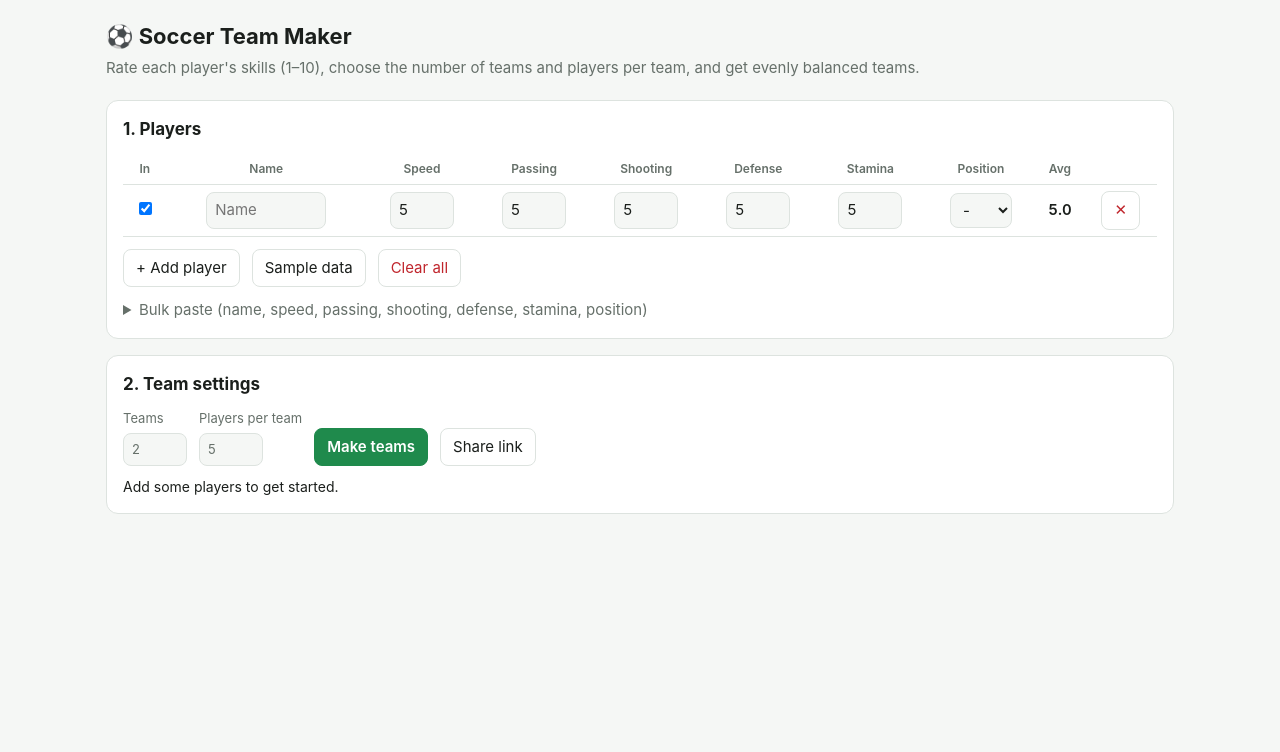
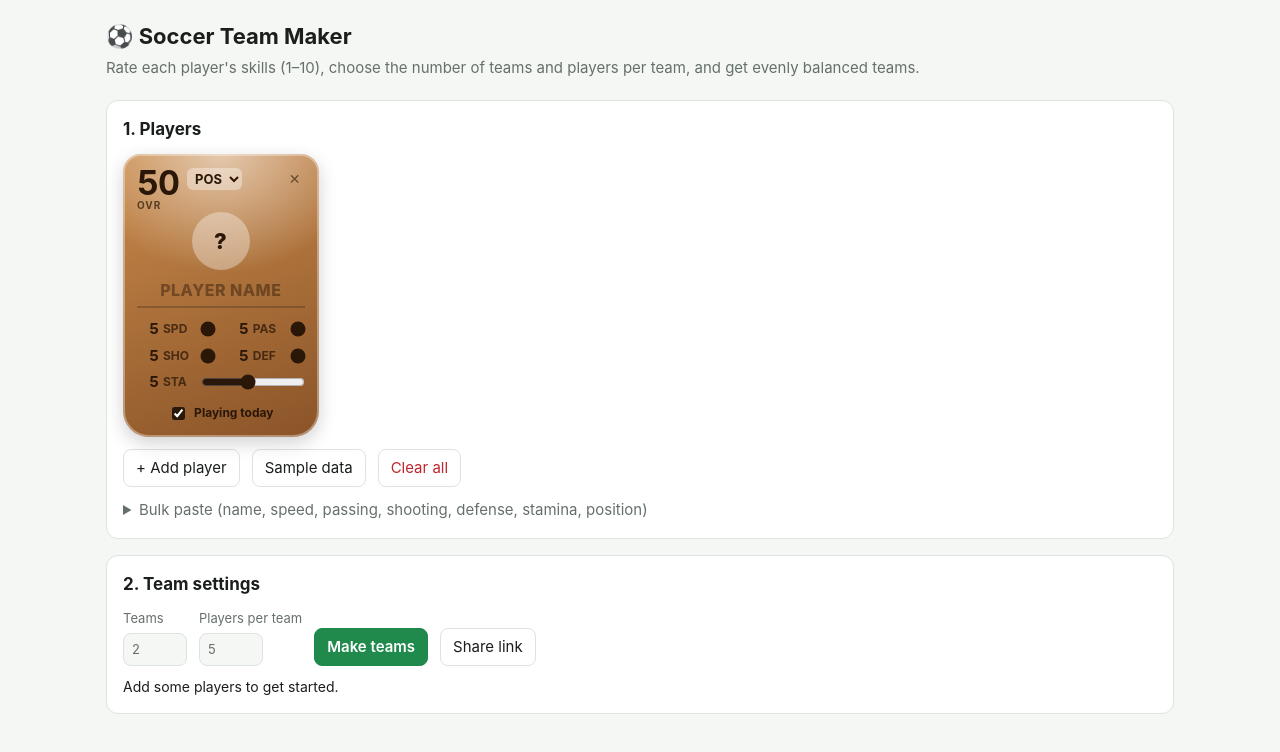
Before and after one commit to chococula/soccer, a plain HTML site: page index.html in a window 1280 px wide. Both pictures are taken after a click on the button "+ Add player". Drawn offline with Linux system fonts and the light colour scheme.

Commit message:
Replace player table with editable player cards
Each player is a card with an OVR rating, tier color (bronze/silver/gold/elite),
position picker, initials avatar, and a slider per skill.

Co-Authored-By: Claude Opus 5.5 <noreply@anthropic.com>

```diff
--- a/index.html
+++ b/index.html
@@ -33,12 +33,43 @@
   button { border: 1px solid var(--line); background: var(--card); border-radius: 8px; padding: 7px 12px; cursor: pointer; }
   button.primary { background: var(--accent); color: var(--accent-text); border-color: var(--accent); font-weight: 600; }
   button.danger { color: var(--err); }
-  .table-wrap { overflow-x: auto; }
-  table { border-collapse: collapse; width: 100%; min-width: 640px; }
-  th, td { padding: 6px 4px; border-bottom: 1px solid var(--line); text-align: center; }
-  th { font-size: 12px; color: var(--muted); font-weight: 600; }
-  td.name input { width: 120px; }
-  td.ovr { font-weight: 600; font-variant-numeric: tabular-nums; }
+  /* ---------- Player cards ---------- */
+  .cards { display: grid; grid-template-columns: repeat(auto-fill, minmax(190px, 1fr)); gap: 14px; }
+  .pcard {
+    --c1: #c98a4b; --c2: #8a5428; --ink: #2a1708; --chip: rgba(255,255,255,.35);
+    position: relative; color: var(--ink); border-radius: 18px 18px 26px 26px; padding: 12px 14px 14px;
+    background: radial-gradient(120% 70% at 50% 0%, rgba(255,255,255,.55), transparent 60%),
+                linear-gradient(160deg, var(--c1), var(--c2));
+    box-shadow: 0 6px 18px rgba(0,0,0,.18), inset 0 0 0 2px rgba(255,255,255,.35);
+    transition: transform .15s, opacity .15s, filter .15s;
+  }
+  .pcard:hover { transform: translateY(-2px); }
+  .pcard.silver { --c1: #e4e8ec; --c2: #9aa4ae; --ink: #1d242b; }
+  .pcard.gold   { --c1: #f7dd7a; --c2: #c79a1e; --ink: #2b2104; }
+  .pcard.elite  { --c1: #4b4f7a; --c2: #15162e; --ink: #f4e7b0; --chip: rgba(255,255,255,.14); }
+  .pcard.off { opacity: .45; filter: grayscale(.8); }
+  .pc-top { display: flex; align-items: flex-start; gap: 8px; }
+  .pc-ovr { font-size: 34px; font-weight: 800; line-height: 1; letter-spacing: -1px; font-variant-numeric: tabular-nums; }
+  .pc-ovr small { display: block; font-size: 10px; font-weight: 700; letter-spacing: 1px; opacity: .7; }
+  .pc-pos { margin-top: 2px; background: var(--chip); color: inherit; border: 0; border-radius: 6px;
+    padding: 2px 4px; font-weight: 700; font-size: 13px; }
+  .pc-pos option { color: #111; }
+  .pc-del { margin-left: auto; background: transparent; border: 0; color: inherit; opacity: .6; padding: 2px 4px; font-size: 14px; }
+  .pc-del:hover { opacity: 1; }
+  .pc-avatar { width: 58px; height: 58px; margin: 2px auto 6px; border-radius: 50%; display: grid; place-items: center;
+    background: var(--chip); font-size: 22px; font-weight: 800; letter-spacing: 1px; }
+  .pc-name { width: 100%; text-align: center; font-weight: 800; font-size: 16px; text-transform: uppercase; letter-spacing: .5px;
+    background: transparent !important; border: 0 !important; border-bottom: 2px solid rgba(0,0,0,.2) !important;
+    border-radius: 0 !important; color: inherit; padding: 2px 0 4px !important; }
+  .pc-name::placeholder { color: inherit; opacity: .45; }
+  .pc-stats { display: grid; grid-template-columns: 1fr 1fr; gap: 4px 12px; margin-top: 10px; }
+  .pc-stat { display: grid; grid-template-columns: 22px 34px 1fr; align-items: center; gap: 4px; font-size: 12px; }
+  .pc-stat:last-child { grid-column: 1 / -1; grid-template-columns: 22px 34px 1fr; }
+  .pc-stat b { font-size: 15px; text-align: right; font-variant-numeric: tabular-nums; }
+  .pc-stat span { font-weight: 700; opacity: .75; }
+  .pc-stat input[type=range] { width: 100%; accent-color: var(--ink); margin: 0; }
+  .pc-in { display: flex; justify-content: center; align-items: center; gap: 6px; margin-top: 10px; font-size: 12px; font-weight: 700; cursor: pointer; }
+  .pc-in input { accent-color: var(--ink); }
   .msg { margin-top: 10px; font-size: 14px; }
   .msg.warn { color: var(--warn); } .msg.err { color: var(--err); }
   .teams { display: grid; grid-template-columns: repeat(auto-fill, minmax(240px, 1fr)); gap: 12px; }
@@ -59,12 +90,7 @@
 
   <section class="card">
     <h2>1. Players</h2>
-    <div class="table-wrap">
-      <table>
-        <thead><tr id="headRow"></tr></thead>
-        <tbody id="playerBody"></tbody>
-      </table>
-    </div>
+    <div class="cards" id="playerBody"></div>
     <div class="row" style="margin-top:12px">
       <button id="addBtn">+ Add player</button>
       <button id="sampleBtn">Sample data</button>
@@ -135,36 +161,53 @@ function load() {
   try { applyData(JSON.parse(localStorage.getItem(STORE_KEY))); } catch (e) {}
 }
 
-/* ---------- Player table ---------- */
-function renderHead() {
-  $("headRow").innerHTML =
-    "<th>In</th><th>Name</th>" + SKILLS.map(s => `<th>${s}</th>`).join("") +
-    "<th>Position</th><th>Avg</th><th></th>";
+/* ---------- Player cards ---------- */
+const ABBR = ["SPD", "PAS", "SHO", "DEF", "STA"];
+const rating = (p) => Math.round(ovr(p) * 10);          // 1–10 average shown as 10–100
+const tier = (r) => r >= 85 ? "elite" : r >= 70 ? "gold" : r >= 55 ? "silver" : "bronze";
+const initials = (name) => (name.trim().split(/\s+/).map(w => w[0]).join("").slice(0, 2) || "?").toUpperCase();
+
+function refreshCard(card, p) {
+  const r = rating(p);
+  card.className = `pcard ${tier(r)}${p.on ? "" : " off"}`;
+  card.querySelector(".pc-ovr b").textContent = r;
+  card.querySelector(".pc-avatar").textContent = initials(p.name);
 }
 function renderPlayers() {
   const body = $("playerBody");
   body.innerHTML = "";
   players.forEach((p, idx) => {
-    const tr = document.createElement("tr");
-    tr.innerHTML =
-      `<td><input type="checkbox" data-k="on" ${p.on ? "checked" : ""}></td>` +
-      `<td class="name"><input type="text" data-k="name" placeholder="Name"></td>` +
-      p.skills.map((v, i) => `<td><input type="number" min="1" max="10" data-k="s${i}" value="${v}"></td>`).join("") +
-      `<td><select data-k="pos">${POSITIONS.map(x => `<option value="${x}" ${x === p.pos ? "selected" : ""}>${x || "-"}</option>`).join("")}</select></td>` +
-      `<td class="ovr">${ovr(p).toFixed(1)}</td>` +
-      `<td><button class="danger" data-k="del" title="Remove">✕</button></td>`;
-    tr.querySelector('[data-k="name"]').value = p.name;
-    tr.addEventListener("input", (e) => {
+    const card = document.createElement("div");
+    card.innerHTML =
+      `<div class="pc-top">` +
+        `<div class="pc-ovr"><b></b><small>OVR</small></div>` +
+        `<select class="pc-pos" data-k="pos" title="Position">${POSITIONS.map(x => `<option value="${x}" ${x === p.pos ? "selected" : ""}>${x || "POS"}</option>`).join("")}</select>` +
+        `<button class="pc-del" data-k="del" title="Remove">✕</button>` +
+      `</div>` +
+      `<div class="pc-avatar"></div>` +
+      `<input type="text" class="pc-name" data-k="name" placeholder="Player name" maxlength="24">` +
+      `<div class="pc-stats">` +
+        p.skills.map((v, i) =>
+          `<label class="pc-stat" title="${SKILLS[i]}"><b>${v}</b><span>${ABBR[i]}</span>` +
+          `<input type="range" min="1" max="10" step="1" value="${v}" data-k="s${i}"></label>`).join("") +
+      `</div>` +
+      `<label class="pc-in"><input type="checkbox" data-k="on" ${p.on ? "checked" : ""}> Playing today</label>`;
+    card.querySelector('[data-k="name"]').value = p.name;
+    refreshCard(card, p);
+    card.addEventListener("input", (e) => {
       const k = e.target.dataset.k;
       if (k === "name") p.name = e.target.value;
       else if (k === "on") p.on = e.target.checked;
       else if (k === "pos") p.pos = e.target.value;
-      else if (k && k[0] === "s") p.skills[+k.slice(1)] = clamp(e.target.value);
-      tr.querySelector(".ovr").textContent = ovr(p).toFixed(1);
+      else if (k && k[0] === "s") {
+        p.skills[+k.slice(1)] = clamp(e.target.value);
+        e.target.parentElement.querySelector("b").textContent = p.skills[+k.slice(1)];
+      }
+      refreshCard(card, p);
       save(); updateCountMsg();
     });
-    tr.querySelector('[data-k="del"]').onclick = () => { players.splice(idx, 1); renderPlayers(); save(); };
-    body.appendChild(tr);
+    card.querySelector('[data-k="del"]').onclick = () => { players.splice(idx, 1); renderPlayers(); save(); };
+    body.appendChild(card);
   });
   updateCountMsg();
 }
@@ -246,7 +289,7 @@ function renderResult(S) {
     const skillAvg = SKILLS.map((s, k) => `${s} ${(t.reduce((a, p) => a + p.skills[k], 0) / t.length).toFixed(1)}`).join(" · ");
     const div = document.createElement("div");
     div.className = "team";
-    div.innerHTML = `<h3><span>Team ${i + 1}</span><span>Avg ${avg.toFixed(2)}</span></h3><ul></ul><div class="stats">${skillAvg}</div>`;
+    div.innerHTML = `<h3><span>Team ${i + 1}</span><span>Avg OVR ${(avg * 10).toFixed(1)}</span></h3><ul></ul><div class="stats">${skillAvg}</div>`;
     const ul = div.querySelector("ul");
     t.forEach((p, idx) => {
       const li = document.createElement("li");
@@ -255,7 +298,7 @@ function renderResult(S) {
       if (p.pos) left.insertAdjacentHTML("beforeend", `<span class="tag">${p.pos}</span>`);
       if (idx >= S) left.insertAdjacentHTML("beforeend", `<span class="tag">Sub</span>`);
       li.appendChild(left);
-      li.insertAdjacentHTML("beforeend", `<span>${ovr(p).toFixed(1)}</span>`);
+      li.insertAdjacentHTML("beforeend", `<span>${rating(p)}</span>`);
       ul.appendChild(li);
     });
     box.appendChild(div);
@@ -301,7 +344,6 @@ $("copyBtn").onclick = async () => {
   catch (e) { prompt("Result:", text); }
 };
 
-renderHead();
 load();
 renderPlayers();
 </script>
```
